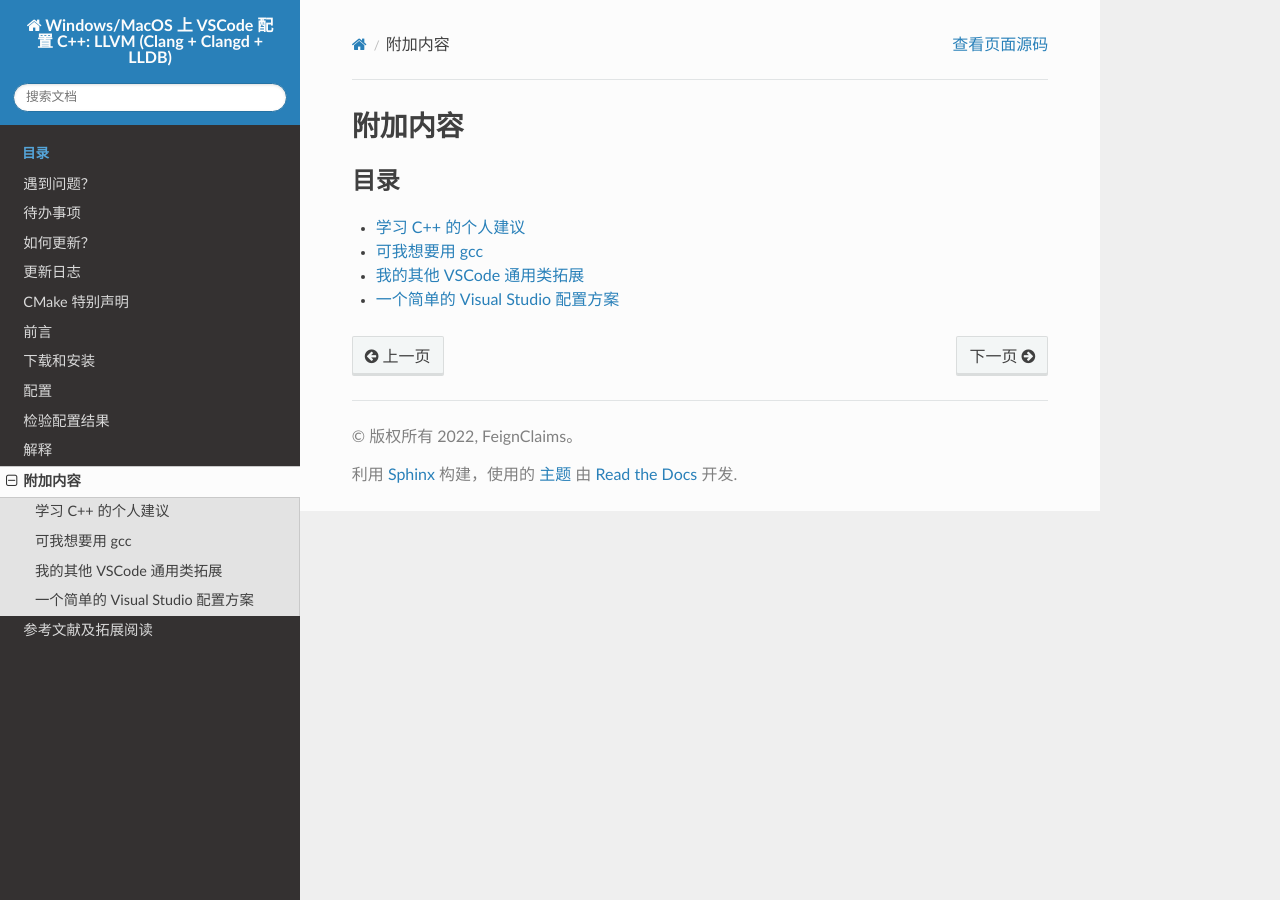
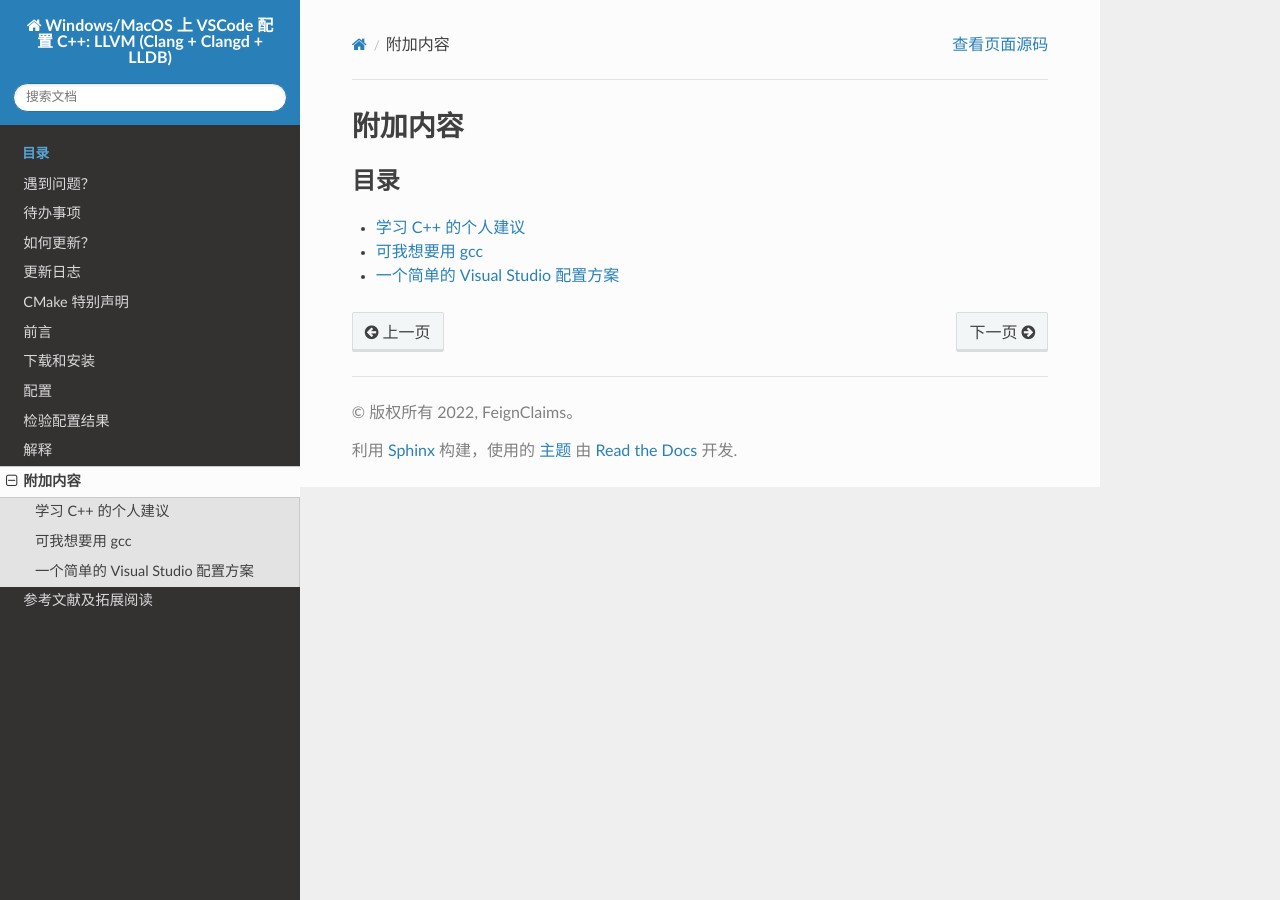
Before and after one commit to FeignClaims/vscode_cpp_starter, a Sphinx documentation site: the page built from docs/source/others/index.rst, in a window 1280 px wide. Built offline with Sphinx 7.4.7 and the Read the Docs theme 2.0.0, drawn with Linux system fonts in a browser that asks for light colours.

Commit message:
移除我的通用配置

```diff
--- a/CMakeLists.txt
+++ b/CMakeLists.txt
@@ -29,4 +29,3 @@ function(compress path)
 endfunction()
 
 compress(${CMAKE_CURRENT_SOURCE_DIR}/code/cpp-practice)
-compress(${CMAKE_CURRENT_SOURCE_DIR}/code/my_utility)
--- a/docs/source/_include/links.rst
+++ b/docs/source/_include/links.rst
@@ -41,7 +41,6 @@
 
 .. 配置
 .. _`配置文件`: https://gitee.com/FeignClaims/vscode-llvm-cpp-starter/raw/master/code/cpp-practice.zip
-.. _`我的通用拓展`: https://gitee.com/FeignClaims/vscode-llvm-cpp-starter/raw/master/code/my_utility.zip
 
 .. 其他引用
 .. _`Error Lens`: https://marketplace.visualstudio.com/items?itemName=usernamehw.errorlens
--- a/docs/source/others/index.rst
+++ b/docs/source/others/index.rst
@@ -8,5 +8,4 @@
 
    learning.rst
    gcc.rst
-   utility_extensions.rst
    visual_studio.rst
--- a/docs/source/others/utility_extensions.rst
+++ /dev/null
@@ -1,7 +0,0 @@
-我的其他 VSCode 通用类拓展
-************************
-
-
-点击下载 `我的通用拓展`_，配置方法与 :doc:`configure` 类似。
-
-此外，建议装上 Vim 插件。
```
Also changed, not shown: 1 other file.
